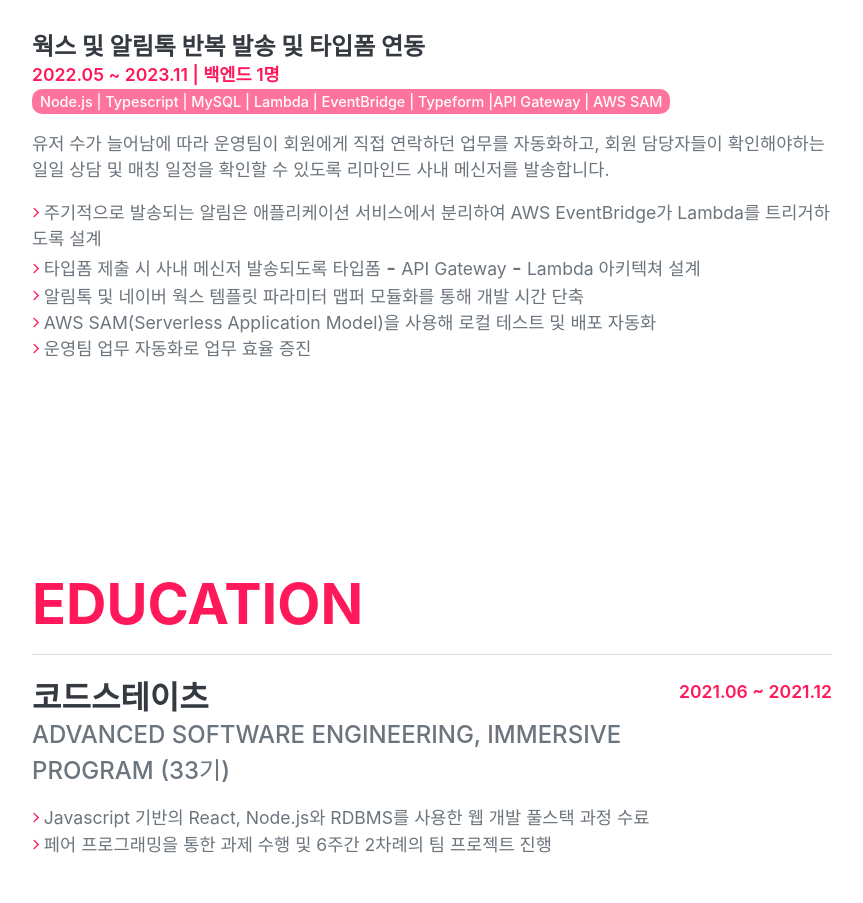
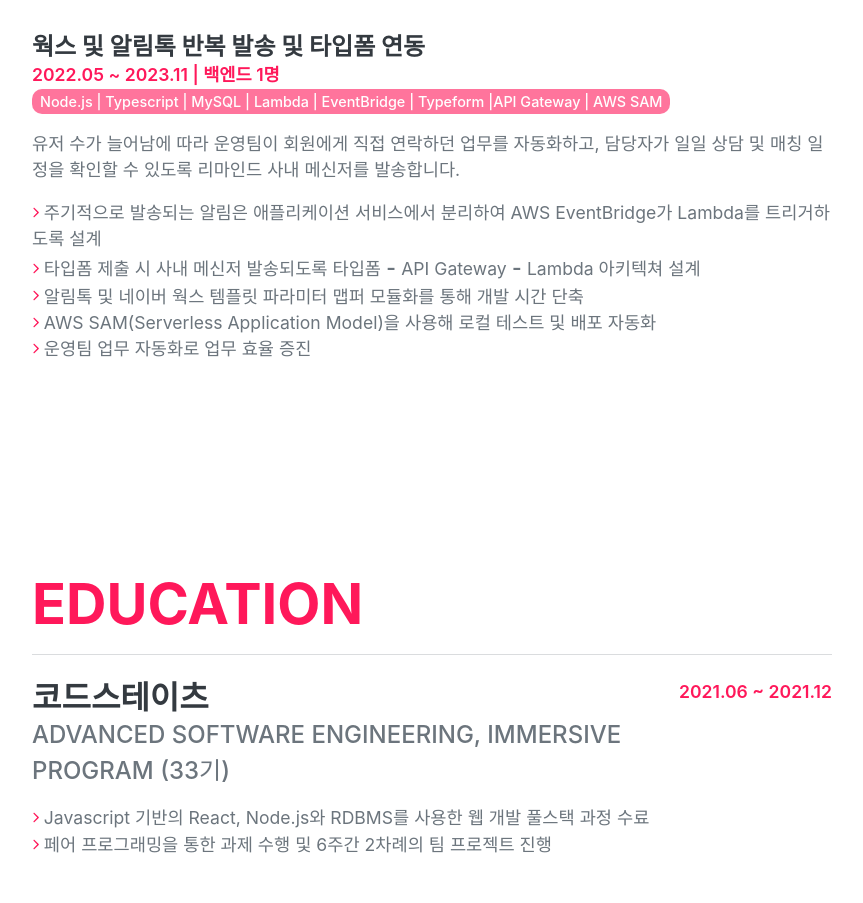
Before and after one commit to sohhyeonkim/sohhyeonkim.github.io, a plain HTML site: page index.html in a window 1280 px wide. Shown: the part 4980-5883 px from the top of the page, without its empty margins (208-1071 px from the left). Drawn offline with Linux system fonts and the light colour scheme; a web font is replaced by a local one.

Commit message:
fix: typo

```diff
--- a/index.html
+++ b/index.html
@@ -260,7 +260,7 @@
                             <h4 class="mb-0">웍스 및 알림톡 반복 발송 및 타입폼 연동</h4>
                             <div class="flex-shrink-0"><span class="text-primary">2022.05 ~ 2023.11 | 백엔드 1명</span></div>
                             <div class="flex-shrink-0 mb-3"><span class="text-success">Node.js | Typescript |  MySQL | Lambda | EventBridge | Typeform |API Gateway | AWS SAM</span></div>
-                            <p class="p.lead mb-3">유저 수가 늘어남에 따라 운영팀이 회원에게 직접 연락하던 업무를 자동화하고, 회원 담당자들이 확인해야하는 일일 상담 및 매칭 일정을 확인할 수 있도록 리마인드 사내 메신저를 발송합니다.</p>
+                            <p class="p.lead mb-3">유저 수가 늘어남에 따라 운영팀이 회원에게 직접 연락하던 업무를 자동화하고, 담당자가 일일 상담 및 매칭 일정을 확인할 수 있도록 리마인드 사내 메신저를 발송합니다.</p>
                             <div><i class="fa-solid fa-chevron-right fa-2xs apply-main-color-sh"></i> 주기적으로 발송되는 알림은 애플리케이션 서비스에서 분리하여 AWS EventBridge가 Lambda를 트리거하도록 설계</div>
                             <div><i class="fa-solid fa-chevron-right fa-2xs apply-main-color-sh"></i> 타입폼 제출 시 사내 메신저 발송되도록 타입폼<span style="font-size:1.3rem; font-weight: 600;"> - </span>API Gateway<span style="font-size:1.3rem; font-weight: 600;"> - </span>Lambda 아키텍쳐 설계</div>
                             <div><i class="fa-solid fa-chevron-right fa-2xs apply-main-color-sh"></i> 알림톡 및 네이버 웍스 템플릿 파라미터 맵퍼 모듈화를 통해 개발 시간 단축</div>
```
